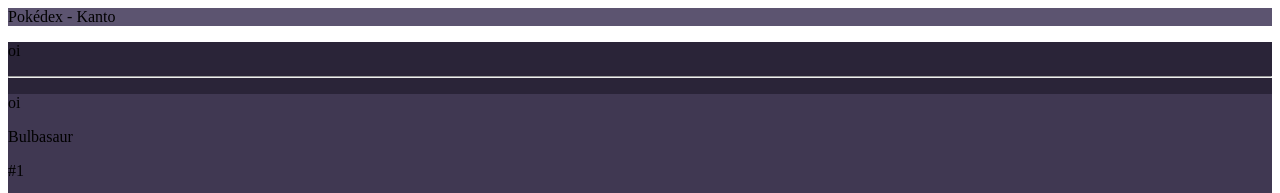
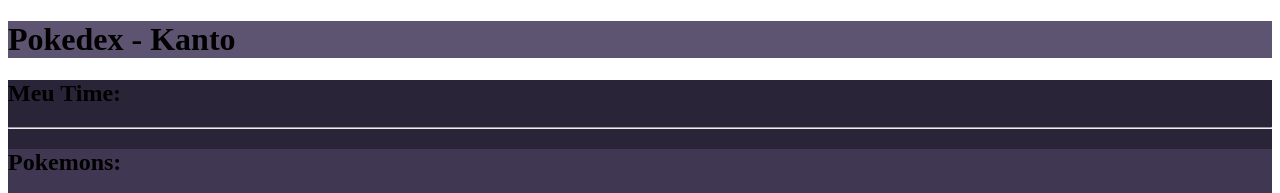
Before and after one commit to Rayan-Montessi/Pok-dex, a plain HTML site: page pokeindex.html in a window 1280 px wide. Shown: the top 193 px of the page. Drawn offline with Linux system fonts and the light colour scheme; grey boxes are pictures that could not be loaded.

Commit message:
pokeindex.html

```diff
--- a/pokeindex.html
+++ b/pokeindex.html
@@ -8,14 +8,20 @@
 </head>
 
 <body>
-    <header id="cabecalho"> Pokédex - Kanto</header>
+    <header id="cabecalho">
+        <h1 class="text">Pokedex - Kanto</h1>
+
+    </header>
     <main id="principal">
+
         <div id="time">
-            <p>oi</p>
+            <h2 class="text">Meu Time:</h2>
         </div>
+
         <hr>
+
         <div id="lista">
-            <p>oi</p>
+            <h2 class="text">Pokemons:</h2>
         </div>
     </main>
 
```
